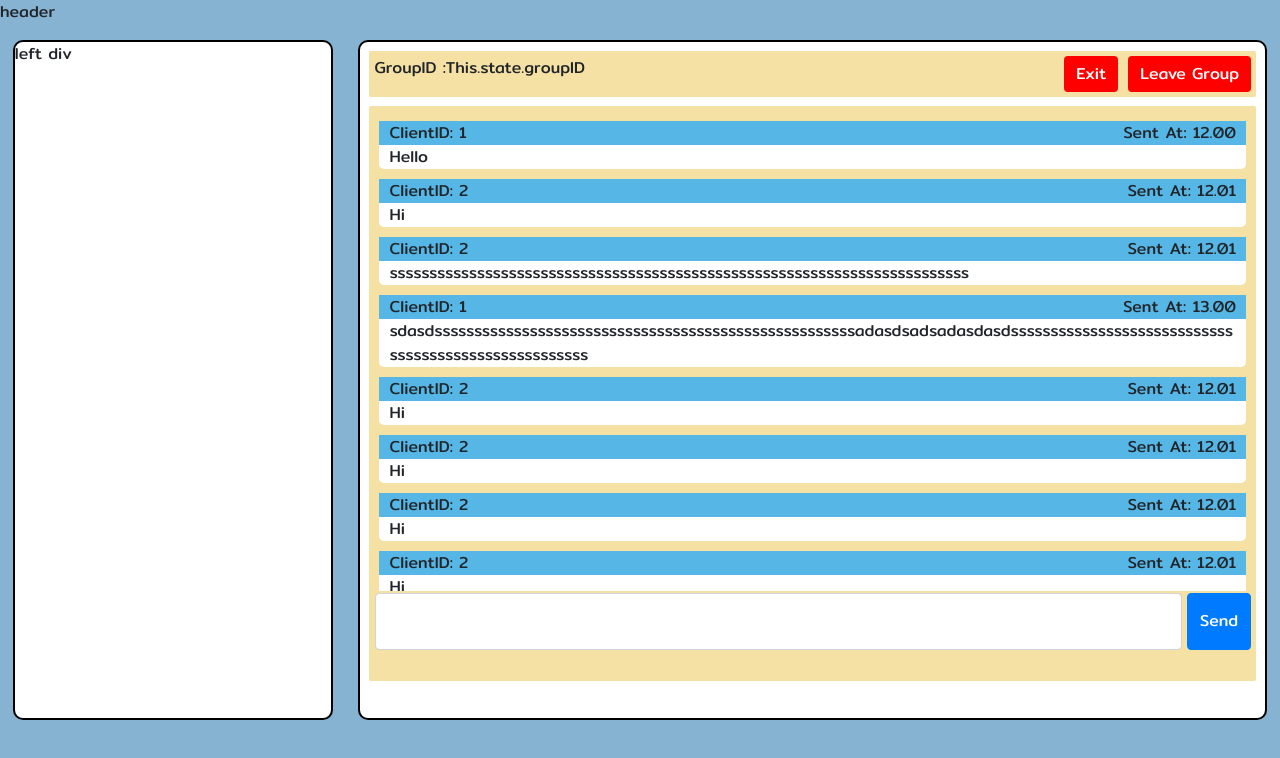
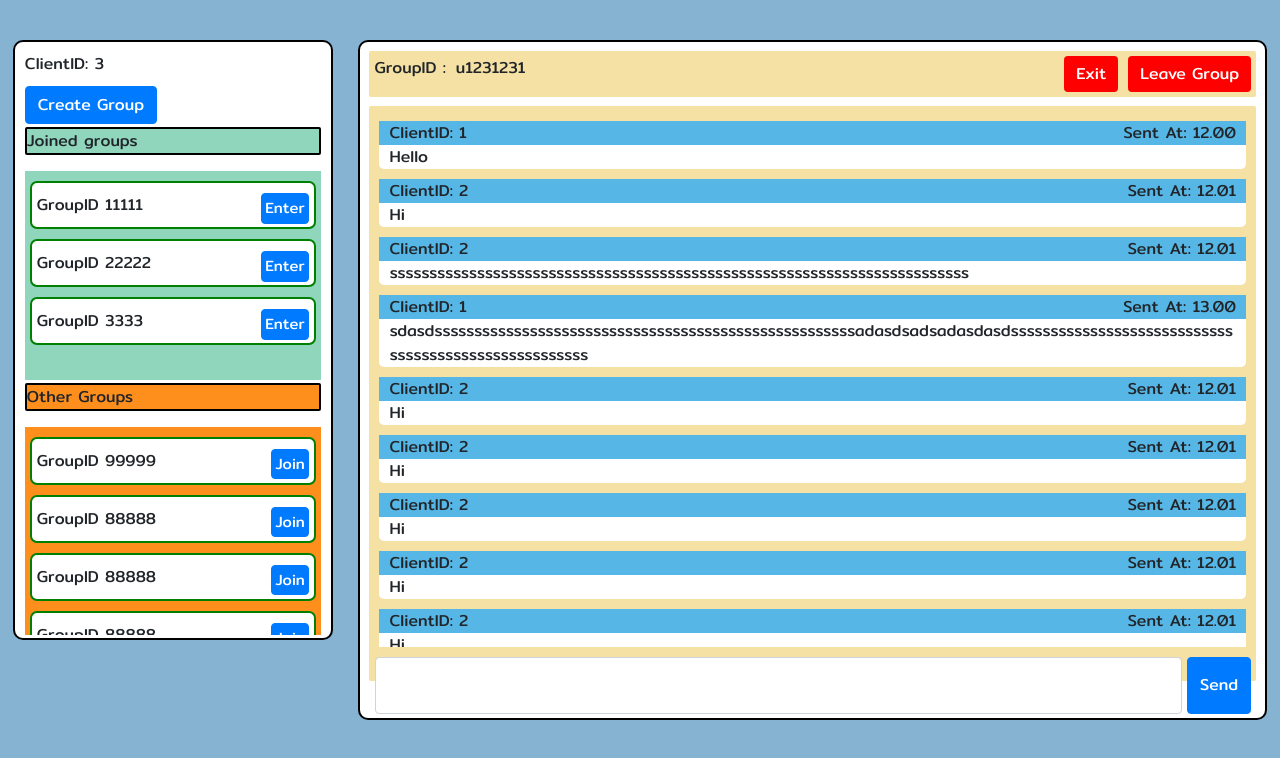
Before and after one commit to nooknpj/FrontEnd-parallel-chat, a React (Create React App) app: page /home in a window 1280 px wide. Shown: the top 758 px of the page. Built offline with nearby package versions, Linux system fonts and the light colour scheme.

Commit message:
show group lists and join group
mockup of group lists and join group button

```diff
--- a/src/App.css
+++ b/src/App.css
@@ -21,6 +21,7 @@
   margin-right: 1%;
   border: solid 2px black;
   border-radius: 10px;
+  max-height: 600px;
 }
 .rightDiv {
   background-color: white;
@@ -32,6 +33,43 @@
   border-radius: 10px;
 }
 
+.clientInfo {
+  margin: 10px;
+}
+.joinedGroupsDiv {
+  min-height: 35%;
+  max-height: 35%;
+  background-color: #8fd6bd;
+  margin-left: 10px;
+  margin-right: 10px;
+  padding-left: 5px;
+  padding-right: 5px;
+  overflow-wrap: break-word;
+  overflow-y: scroll;
+}
+
+.otherGroupsDiv {
+  min-height: 35%;
+  max-height: 35%;
+  background-color: #fe8f1d;
+  margin-left: 10px;
+  margin-right: 10px;
+  padding-left: 5px;
+  padding-right: 5px;
+  overflow-wrap: break-word;
+  overflow-y: scroll;
+}
+
+.groupItem {
+  margin-top: 10px;
+  background-color: white;
+  border: solid green 2px;
+  border-radius: 7px;
+  padding-top: 10px;
+  padding-bottom: 10px;
+  padding-left: 5px;
+  padding-right: 5px;
+}
 .groupHeader {
   background-color: #f5e1a4;
   border-radius: 2px;
@@ -56,8 +94,8 @@
 }
 
 .messageArea {
-  min-height: 60vh;
-  max-height: 60vh;
+  min-height: 67vh;
+  max-height: 67vh;
 
   overflow-wrap: break-word;
 
@@ -66,7 +104,7 @@
 
 .sendMessageArea {
   height: 10%;
-  margin-top: 2px;
+  margin-top: 10px;
   display: flex;
   flex-direction: row;
 }
--- a/src/App.js
+++ b/src/App.js
@@ -11,7 +11,7 @@ class App extends Component {
     return (
       <Router>
         <div className="App">
-          <p> header</p>
+          <div style={{ height: "5vh" }} />
 
           <div className="Content">
             <Switch>
--- /dev/null
+++ b/src/components/JoinedGroupItem.js
@@ -0,0 +1,28 @@
+import React, { Component } from "react";
+import { Button } from "react-bootstrap";
+
+export class JoinedGroupItem extends Component {
+  onEnterButtonClick = e => {
+    let groupID = this.props.groupID;
+    this.props.enterGroup(groupID);
+  };
+
+  render() {
+    return (
+      <div className="groupItem">
+        <span> GroupID</span>
+        <span> {this.props.groupID}</span>
+        <Button
+          variant="primary"
+          type="submit"
+          onClick={this.onEnterButtonClick}
+          style={{ float: "right", fontSize: "15px", padding: "3px" }}
+        >
+          Enter
+        </Button>
+      </div>
+    );
+  }
+}
+
+export default JoinedGroupItem;
--- /dev/null
+++ b/src/components/JoinedGroupList.js
@@ -0,0 +1,15 @@
+import React, { Component } from "react";
+import JoinedGroupItem from "./JoinedGroupItem";
+
+export class JoinedGroupList extends Component {
+  render() {
+    return this.props.joinedGroups.map(groupItem => (
+      <JoinedGroupItem
+        groupID={groupItem.groupID}
+        enterGroup={this.props.enterGroup}
+      />
+    ));
+  }
+}
+
+export default JoinedGroupList;
--- /dev/null
+++ b/src/components/OtherGroupItem.js
@@ -0,0 +1,23 @@
+import React, { Component } from "react";
+import { Button } from "react-bootstrap";
+
+export class OtherGroupItem extends Component {
+  render() {
+    return (
+      <div className="groupItem">
+        <span> GroupID</span>
+        <span> {this.props.groupID}</span>
+        <Button
+          variant="primary"
+          type="submit"
+          onClick={this.onExitClick}
+          style={{ float: "right", fontSize: "15px", padding: "3px" }}
+        >
+          Join
+        </Button>
+      </div>
+    );
+  }
+}
+
+export default OtherGroupItem;
--- /dev/null
+++ b/src/components/OtherGroupList.js
@@ -0,0 +1,12 @@
+import React, { Component } from "react";
+import OtherGroupItem from "./OtherGroupItem";
+
+export class OtherGroupList extends Component {
+  render() {
+    return this.props.otherGroups.map(groupItem => (
+      <OtherGroupItem groupID={groupItem.groupID} />
+    ));
+  }
+}
+
+export default OtherGroupList;
--- a/src/pages/HomePage.js
+++ b/src/pages/HomePage.js
@@ -1,14 +1,234 @@
 import React, { Component } from "react";
 import { Button, Form } from "react-bootstrap";
 import MessageList from "../components/MessageList";
+import JoinedGroupList from "../components/JoinedGroupList";
+import OtherGroupList from "../components/OtherGroupList";
 
 export class HomePage extends Component {
   constructor() {
     super();
     this.state = {
+      groupID: "u1231231",
       messageContent: "",
-      currentClientID: "3",
-      messages: [
+      clientID: "3",
+      joinedGroups: joinedGroupsMockUp,
+      otherGroups: otherGroupsMockUp,
+      messages: messagesMockUp
+    };
+  }
+
+  enterGroup = e => {
+    this.setState({
+      groupID: e
+    });
+  };
+
+  onExitClick = e => {
+    this.setState({
+      groupID: "-1"
+    });
+    console.log(this.state);
+  };
+
+  onLeaveGroupClick = e => {
+    this.enterGroup(5555);
+    console.log(this.state);
+  };
+
+  onFormChange = e => {
+    this.state[e.target.id] = e.target.value;
+    console.log(this.state);
+  };
+
+  onSendMessageClick = () => {
+    var messageContent = this.state.messageContent;
+    if (messageContent == "") return;
+
+    var messageContentForm = this.refs.messageContentFormRef;
+    let currentTime = new Date().toLocaleString();
+
+    let msg = {
+      clientID: this.state.clientID,
+      content: messageContent,
+      time: currentTime
+    };
+
+    this.state.messages.push(msg);
+    console.log(this.state);
+
+    this.setState({
+      messageContent: ""
+    });
+
+    messageContentForm.value = "";
+
+    let messageArea = this.refs.messageAreaRef;
+    messageArea.scrollTop = messageArea.scrollHeight + 20;
+    // doSomething
+  };
+
+  render() {
+    return (
+      <div style={{ display: "flex", flexDirection: "row", minWidth: "100vh" }}>
+        <div className="leftDiv">
+          <div className="clientInfo">
+            <span> ClientID: </span>
+            <span> {this.state.clientID}</span>
+          </div>
+
+          <div className="createGroupDiv">
+            <Button
+              variant="primary"
+              type="submit"
+              onClick={this.onExitClick}
+              style={{ marginLeft: "10px" }}
+            >
+              Create Group
+            </Button>
+          </div>
+          <p
+            style={{
+              marginLeft: "10px",
+              marginRight: "10px",
+              marginTop: "3px",
+              border: "solid black 2px",
+              borderRadius: "2px",
+              backgroundColor: "#8fd6bd"
+            }}
+          >
+            Joined groups
+          </p>
+          <div className="joinedGroupsDiv">
+            <JoinedGroupList
+              joinedGroups={this.state.joinedGroups}
+              enterGroup={this.enterGroup}
+            />
+          </div>
+          <p
+            style={{
+              marginLeft: "10px",
+              marginRight: "10px",
+              marginTop: "3px",
+              border: "solid black 2px",
+              borderRadius: "2px",
+              backgroundColor: "#FE8F1D"
+            }}
+          >
+            Other Groups
+          </p>
+          <div className="otherGroupsDiv">
+            <OtherGroupList otherGroups={this.state.otherGroups} />
+          </div>
+        </div>
+
+        {this.state.groupID == "-1" ? (
+          <div className="rightDiv">
+            <p style={{ fontSize: "50px", marginLeft: "20px" }}>
+              {" "}
+              Join any group to start chatting!
+            </p>
+          </div>
+        ) : (
+          <div className="rightDiv">
+            <div className="groupHeader">
+              <span>GroupID : </span>
+              <span style={{ marginLeft: "10px" }}> {this.state.groupID} </span>
+
+              <div style={{ marginLeft: "auto" }}>
+                <Button
+                  variant="primary"
+                  type="submit"
+                  onClick={this.onExitClick}
+                  style={{
+                    marginLeft: "20px",
+                    marginRight: "10px",
+                    backgroundColor: "red",
+                    border: "red"
+                  }}
+                >
+                  Exit
+                </Button>
+
+                <Button
+                  variant="primary"
+                  type="submit"
+                  onClick={this.onLeaveGroupClick}
+                  style={{
+                    backgroundColor: "red",
+                    border: "red"
+                  }}
+                >
+                  Leave Group
+                </Button>
+              </div>
+            </div>
+
+            <div className="chatBox">
+              <div className="messageArea" ref="messageAreaRef">
+                <MessageList messages={this.state.messages} />
+              </div>
+
+              <div className="sendMessageArea">
+                <Form.Control
+                  id="messageContent"
+                  type="text"
+                  placeholder=""
+                  onChange={this.onFormChange}
+                  style={{ marginLeft: "1px", height: "auto" }}
+                  ref="messageContentFormRef"
+                />
+
+                <Button
+                  variant="primary"
+                  type="send"
+                  onClick={this.onSendMessageClick}
+                  style={{ marginLeft: "5px", float: "right" }}
+                >
+                  Send
+                </Button>
+              </div>
+            </div>
+          </div>
+        )}
+      </div>
+    );
+  }
+}
+
+const joinedGroupsMockUp = [
+  {
+    groupID: "11111"
+  },
+  {
+    groupID: "22222"
+  },
+  {
+    groupID: "3333"
+  }
+];
+
+const otherGroupsMockUp = [
+  {
+    groupID: "99999"
+  },
+  {
+    groupID: "88888"
+  },
+  {
+    groupID: "88888"
+  },
+  {
+    groupID: "88888"
+  },
+  {
+    groupID: "88888"
+  },
+  {
+    groupID: "88888"
+  }
+];
+
+const messagesMockUp = [
   {
     clientID: "1",
     time: "12.00",
@@ -61,109 +281,6 @@ export class HomePage extends Component {
     time: "12.01",
     content: "Hi"
   }
-      ]
-    };
-  }
-
-  onFormChange = e => {
-    this.state[e.target.id] = e.target.value;
-    console.log(this.state);
-  };
-
-  onSendMessageClick = () => {
-    var messageContent = this.state.messageContent;
-    if (messageContent == "") return;
-
-    var messageContentForm = this.refs.messageContentFormRef;
-    let currentTime = new Date().toLocaleString();
-
-    let msg = {
-      clientID: this.state.currentClientID,
-      content: messageContent,
-      time: currentTime
-    };
-
-    this.state.messages.push(msg);
-    console.log(this.state);
-
-    this.setState({
-      messageContent: ""
-    });
-
-    messageContentForm.value = "";
-    // doSomething
-  };
-
-  render() {
-    return (
-      <div style={{ display: "flex", flexDirection: "row", minWidth: "100vh" }}>
-        <div className="leftDiv">
-          <p>left div</p>
-        </div>
-
-        <div className="rightDiv">
-          <div className="groupHeader">
-            <span>GroupID : </span>
-            <span> This.state.groupID </span>
-
-            <div style={{ marginLeft: "auto" }}>
-              <Button
-                variant="primary"
-                type="submit"
-                onClick={this.onSubmitLoginClick}
-                style={{
-                  marginLeft: "20px",
-                  marginRight: "10px",
-                  backgroundColor: "red",
-                  border: "red"
-                }}
-              >
-                Exit
-              </Button>
-
-              <Button
-                variant="primary"
-                type="submit"
-                onClick={this.onSubmitLoginClick}
-                style={{
-                  backgroundColor: "red",
-                  border: "red"
-                }}
-              >
-                Leave Group
-              </Button>
-            </div>
-          </div>
-
-          <div className="chatBox">
-            <div className="messageArea">
-              <MessageList messages={this.state.messages} />
-            </div>
-
-            <div className="sendMessageArea">
-              <Form.Control
-                id="messageContent"
-                type="text"
-                placeholder=""
-                onChange={this.onFormChange}
-                style={{ marginLeft: "1px", height: "auto" }}
-                ref="messageContentFormRef"
-              />
-
-              <Button
-                variant="primary"
-                type="send"
-                onClick={this.onSendMessageClick}
-                style={{ marginLeft: "5px", float: "right" }}
-              >
-                Send
-              </Button>
-            </div>
-          </div>
-        </div>
-      </div>
-    );
-  }
-}
+];
 
 export default HomePage;
--- a/src/pages/PageNotFound.js
+++ b/src/pages/PageNotFound.js
@@ -4,7 +4,10 @@ export class PageNotFound extends Component {
   render() {
     return (
       <div>
-        <p> invalid Url</p>
+        <p style={{ fontSize: "50px", marginTop: "40vh", marginLeft: "40%" }}>
+          {" "}
+          invalid Url
+        </p>
       </div>
     );
   }
```
Lines whose indentation alone changed are shown as unchanged.
